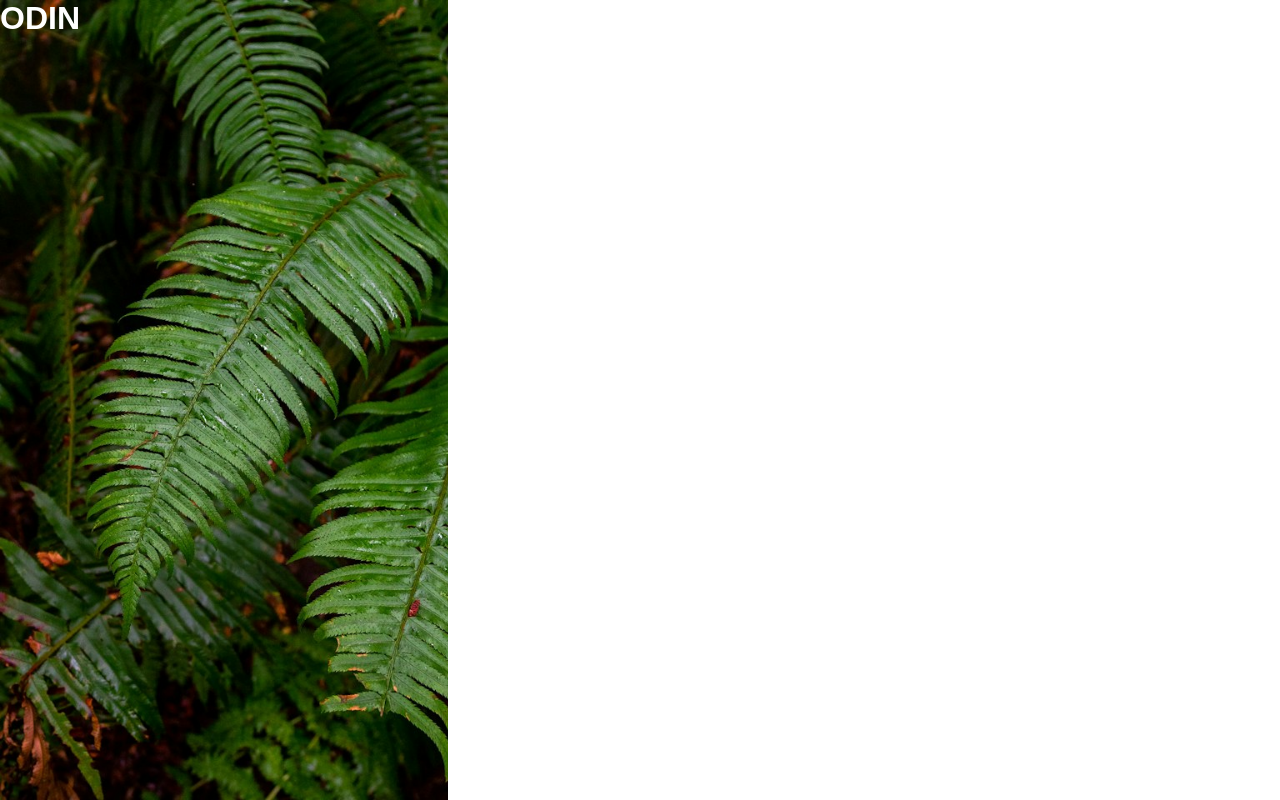
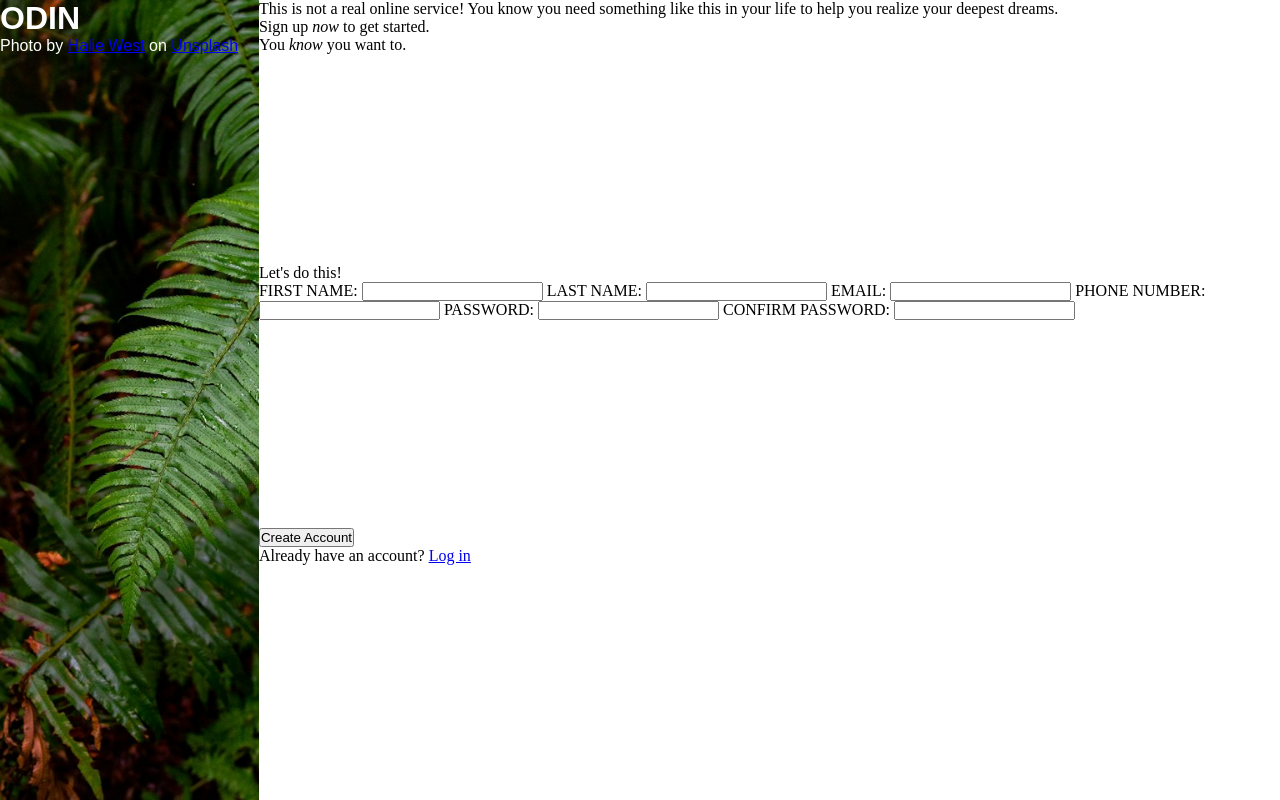
Before and after one commit to alexnewman42/odinForm, a plain HTML site: page index.html in a window 1280 px wide. Drawn offline with Linux system fonts and the light colour scheme.

Commit message:
Add form content

```diff
--- a/index.html
+++ b/index.html
@@ -11,16 +11,41 @@
     <div class="main">
        <div class="left">
             <h1>ODIN</h1>
+            <p>Photo by <a href="#">Halie West</a> on <a href="#">Unsplash</a></p>
        </div>
        <div class="right">
             <div class="first">
-
+                <p>This is not a real online service! You know you need something like this in your life to help you realize your deepest dreams.</p>
+                <p>Sign up <em>now</em> to get started.</p>
+                <p>You <em>know</em> you want to.</p>
             </div>
             <div class="second">
+                <p>Let's do this!</p>
+                <form action="example.com/path" method="post">
+                    <label for="first_name">FIRST NAME:</label>
+                    <input type="text" id="first_name">
+
+                    <label for="last_name">LAST NAME:</label>
+                    <input type="text" id="last_name">
+
+                    <label for="email">EMAIL:</label>
+                    <input type="email" id="email">
+
+                    <label for="phone">PHONE NUMBER:</label>
+                    <input type="tel" id="phone">
+
+                    <label for="password">PASSWORD:</label>
+                    <input type="password" id="password">
+
+                    <label for="conf_password">CONFIRM PASSWORD:</label>
+                    <input type="password" id="conf_password">
+
+                </form>
 
             </div>
             <div class="third">
-
+                <button type="submit">Create Account</button>
+                <p>Already have an account? <a href="#">Log in</a></p>
             </div>
        </div>
     </div>
```
